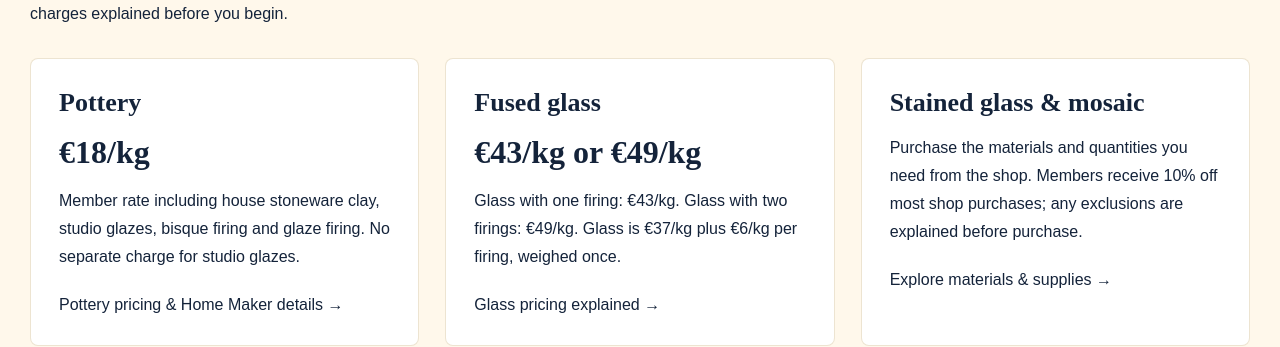
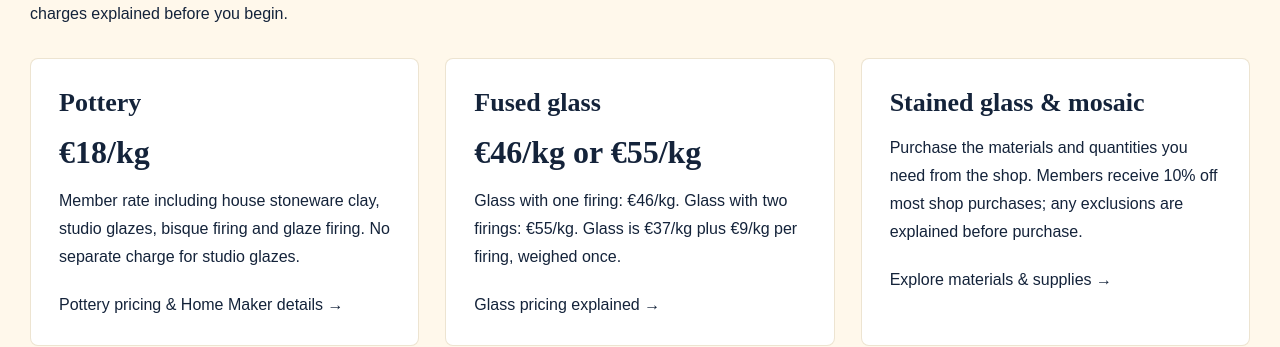
Before and after one commit to guzzep/crafteris-studio-website, a Next.js app: page /membership in a window 1280 px wide. Shown: the part 4320-4667 px from the top of the page. Built offline with nearby package versions, Linux system fonts and the light colour scheme; no server answers; the database is empty.

Commit message:
Apply agreed fused glass pricing of €9/kg per firing

```diff
--- a/src/app/membership/page.tsx
+++ b/src/app/membership/page.tsx
@@ -16,7 +16,7 @@ const rules = [
   ["Which hours are used when I book?", "The oldest banked hours are used first. Pack and membership hours are for booked studio access, subject to availability. Carry-forward and expiry rules give you flexibility while preventing hours from accumulating indefinitely."],
   ["Can I use Daytime hours in the evening or on Saturday?", "No. Maker Light Daytime access is Monday–Friday during studio opening hours before 4pm. There is no evening or Saturday access. The same restrictions apply to carried-forward hours and during the end-of-membership grace period."],
   ["What happens to banked hours when membership ends?", "Remaining banked hours can be used for up to 14 days after your membership ends, without renewal. Each hour keeps its original eight-week expiry and must be used by whichever deadline comes first. No new hours accrue during this grace period. Daytime access restrictions continue to apply."],
-  ["Are materials and firing included in membership?", "Membership, packs and PAYG pay for studio access. Materials and firing are charged separately at the published rates below. Pottery’s €18/kg member rate includes house clay, studio glazes, bisque firing and glaze firing. Fused glass costs €43/kg including one firing or €49/kg including two. Stained-glass and mosaic materials are purchased separately."],
+  ["Are materials and firing included in membership?", "Membership, packs and PAYG pay for studio access. Materials and firing are charged separately at the published rates below. Pottery’s €18/kg member rate includes house clay, studio glazes, bisque firing and glaze firing. Fused glass costs €46/kg including one firing or €55/kg including two. Stained-glass and mosaic materials are purchased separately."],
   ["Do I need experience before joining?", "Membership is for independent making. Contact us to discuss your experience, the crafts you want to practise and any induction or training needed for safe use of the studio and equipment. If you are new to a technique, we can help you choose a workshop or course first."],
 ];
 export default function MembershipPage() {
@@ -27,7 +27,7 @@ export default function MembershipPage() {
     <section id="membership-plans" className={styles.plans}><p className={styles.eyebrow}>Make creativity a regular habit</p><h2>Choose your Maker membership.</h2><p className={styles.sectionIntro}>A weekly allowance, room to carry hours forward, and one studio to explore. All Maker memberships have a six-month minimum commitment.</p><div className={styles.planGrid}>{plans.map(plan => <article key={plan.name} className={`${styles.planCard} ${plan.name === "Maker Light" ? styles.featured : ""}`}><h3>{plan.name}</h3><p className={styles.planIntro}>{plan.intro}</p><p className={styles.price}><strong>€{plan.price}</strong><span>/month</span></p><p className={styles.hours}>{plan.hours} hours per week</p><p className={styles.effective}>Approx. €{plan.rate}/hr</p><p className={styles.access}>{plan.access}</p><ul><li>Carry unused hours forward for up to eight weeks</li><li>Bank up to {plan.bank} hours</li><li>Six-month minimum commitment</li></ul><div className={styles.offer}><strong>Six months for €{plan.upfront} upfront</strong><span>Pay for five months. Your sixth month is free.</span></div><Link className={styles.primary} href={`/contact?subject=${encodeURIComponent(plan.name+" membership")}`}>Enquire about {plan.name}</Link></article>)}</div><p className={styles.rateNote}>Approximate hourly equivalents use 52 weeks per year. Access is allocated weekly; the number of weekly allocations in a calendar month can vary. Upfront prices cover the full six-month period.</p></section>
     <section className={styles.homeMaker} id="home-maker"><div><p className={styles.eyebrow}>Your home workspace. Our studio support.</p><h2>Home Maker Membership</h2><p>Love making pottery at home? Stay connected to Crafteris for glazing, firing and a creative community.</p><div className={styles.homeMakerFacts}><div><strong>€60</strong><span>6 months</span></div><div><strong>€100</strong><span>12 months</span></div><div><strong>4 hours</strong><span>Glazing time per 10 kg bag</span></div></div><p><strong>Book your glazing time in one-hour blocks.</strong> Each 10 kg bag of clay purchased from Crafteris includes four hours of studio access for glazing.</p><p>Make at home with Crafteris-supplied stoneware or earthenware clay, then bring your pieces back for glazing and firing.</p><h3>€18/kg includes clay, glazes and both firings.</h3><p>Your upfront clay purchase is an advance towards that total and is deducted from the final material-and-firing charge. The upfront amount is our normal shop price for your chosen clay. Your Home Maker membership fee is separate.</p><Link className={styles.primary} href="/contact?subject=Home%20Maker%20Membership">Join Home Maker Membership</Link></div><img src="/membership-page/pottery-membership.png" alt="Pottery making and glazing" /></section>
     <section className={styles.flexible}><p className={styles.eyebrow}>Create at your own pace</p><h2>Flexible studio hours.</h2><div className={styles.packGrid}><article><h3>Pay As You Go</h3><strong>€10</strong><p>One hour · €10/hour</p><p>Book studio time when you need it.</p></article><article><h3>10-Hour Pack</h3><strong>€65</strong><p>10 flexible hours · €6.50/hour</p><p>Valid for four months from purchase.</p></article><article><h3>20-Hour Pack</h3><strong>€120</strong><p>20 flexible hours · €6/hour</p><p>Valid for eight months from purchase.</p></article></div><p className={styles.note}>Each pack has its own expiry date. Buying a new pack does not extend an earlier pack’s unused hours. All studio time must be booked.</p><Link href="/contact?subject=Studio%20hour%20packs">Ask about flexible access →</Link></section>
-    <section className={styles.materials}><p className={styles.eyebrow}>Clear prices. No surprises.</p><h2>Your studio time. Your project materials.</h2><p>Studio access is paid through your membership, pack or PAYG booking. Materials and firing are separate, with the charges explained before you begin.</p><div className={styles.materialGrid}><article><h3>Pottery</h3><strong>€18/kg</strong><p>Member rate including house stoneware clay, studio glazes, bisque firing and glaze firing. No separate charge for studio glazes.</p><Link href="/pottery#pottery-pricing">Pottery pricing & Home Maker details →</Link></article><article><h3>Fused glass</h3><strong>€43/kg or €49/kg</strong><p>Glass with one firing: €43/kg. Glass with two firings: €49/kg. Glass is €37/kg plus €6/kg per firing, weighed once.</p><Link href="/glass#glass-pricing">Glass pricing explained →</Link></article><article><h3>Stained glass & mosaic</h3><p>Purchase the materials and quantities you need from the shop. Members receive 10% off most shop purchases; any exclusions are explained before purchase.</p><Link href="/shop">Explore materials & supplies →</Link></article></div></section>
+    <section className={styles.materials}><p className={styles.eyebrow}>Clear prices. No surprises.</p><h2>Your studio time. Your project materials.</h2><p>Studio access is paid through your membership, pack or PAYG booking. Materials and firing are separate, with the charges explained before you begin.</p><div className={styles.materialGrid}><article><h3>Pottery</h3><strong>€18/kg</strong><p>Member rate including house stoneware clay, studio glazes, bisque firing and glaze firing. No separate charge for studio glazes.</p><Link href="/pottery#pottery-pricing">Pottery pricing & Home Maker details →</Link></article><article><h3>Fused glass</h3><strong>€46/kg or €55/kg</strong><p>Glass with one firing: €46/kg. Glass with two firings: €55/kg. Glass is €37/kg plus €9/kg per firing, weighed once.</p><Link href="/glass#glass-pricing">Glass pricing explained →</Link></article><article><h3>Stained glass & mosaic</h3><p>Purchase the materials and quantities you need from the shop. Members receive 10% off most shop purchases; any exclusions are explained before purchase.</p><Link href="/shop">Explore materials & supplies →</Link></article></div></section>
 
     <section className={styles.journal}><p className={styles.eyebrow}>Your creativity, recorded</p><h2>The Crafteris app & project journal.</h2><p>Keep notes on your materials, clay, glaze combinations, colours and firing results. Add <strong>up to five photos to each project</strong> to follow your ideas from first experiment to finished piece, and return to the details that worked.</p><p className={styles.note}>Planned for the studio opening. App access details will be shared when ready.</p></section>
     <section className={styles.rules}><p className={styles.eyebrow}>Flexibility with clear rules</p><h2>Hours, bookings and membership explained.</h2>{rules.map(([question,answer]) => <details key={question}><summary>{question}</summary><p>{answer}</p></details>)}</section>
```
